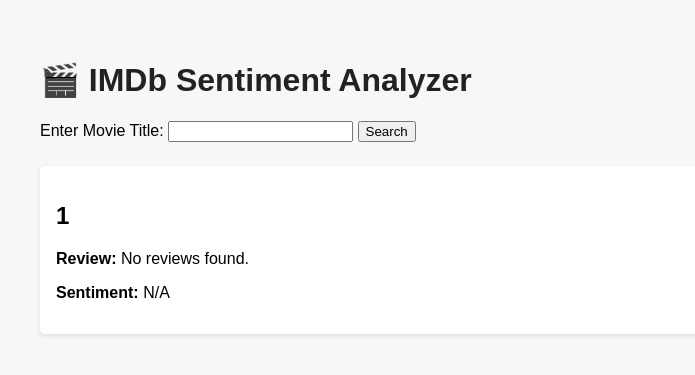
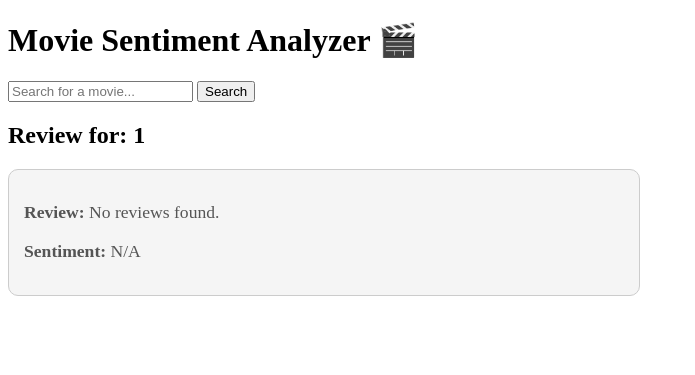
Before and after one commit to AnshikaGupta-1/imdb-sentiment-fastapi, a FastAPI app: page /movie/1 in a window 1280 px wide. Shown: the top 375 px of the page, without its empty margins (0-695 px from the left). Run offline with FastAPI, Linux system fonts and the light colour scheme; data that the repository does not hold is empty.

Commit message:
Update index.html

```diff
--- a/templates/index.html
+++ b/templates/index.html
@@ -1,67 +1,64 @@
 <!DOCTYPE html>
-<html lang="en">
+<html>
 <head>
-  <meta charset="UTF-8" />
-  <meta name="viewport" content="width=device-width, initial-scale=1.0"/>
-  <title>IMDb Sentiment Analyzer</title>
+    <title>Movie Sentiment Analysis</title>
     <style>
-    body {
-      font-family: Arial, sans-serif;
-      background: #f7f7f7;
-      padding: 2rem;
+        .review-box {
+            margin-top: 20px;
+            padding: 15px;
+            border-radius: 10px;
+            font-size: 1.1em;
+            max-width: 600px;
         }
-    h1 {
-      color: #222;
+
+        .positive {
+            background-color: #e6ffed;
+            color: #22863a;
+            border: 1px solid #34d058;
         }
-    form {
-      margin-bottom: 1.5rem;
+
+        .negative {
+            background-color: #ffeef0;
+            color: #cb2431;
+            border: 1px solid #f44336;
         }
-    .movie {
-      padding: 0.5rem 0;
+
+        .neutral {
+            background-color: #f5f5f5;
+            color: #555;
+            border: 1px solid #ccc;
         }
-    .result {
-      background: #fff;
-      padding: 1rem;
-      border-radius: 5px;
-      margin-top: 1rem;
-      box-shadow: 0 2px 5px rgba(0,0,0,0.1);
-    }
-    .positive {
-      color: green;
-    }
-    .negative {
-      color: red;
+
+        .movie-result {
+            margin-bottom: 10px;
         }
     </style>
 </head>
 <body>
-
-  <h1>🎬 IMDb Sentiment Analyzer</h1>
+    <h1>Movie Sentiment Analyzer 🎬</h1>
 
     <form method="post" action="/search">
-    <label for="movie">Enter Movie Title:</label>
-    <input type="text" id="movie" name="movie" required />
+        <input type="text" name="movie" placeholder="Search for a movie..." required>
         <button type="submit">Search</button>
     </form>
 
     {% if movies %}
-    <h2>Select a Movie</h2>
+        <h2>Search Results:</h2>
         <ul>
-      {% for m in movies %}
-        <li class="movie">
-          <a href="/movie/{{ m.imdbID }}">{{ m.Title }} ({{ m.Year }})</a>
+            {% for movie in movies %}
+                <li class="movie-result">
+                    <a href="/movie/{{ movie.imdbID }}">{{ movie.Title }} ({{ movie.Year }})</a>
                 </li>
             {% endfor %}
         </ul>
     {% endif %}
 
     {% if title %}
-    <div class="result">
-      <h2>{{ title }}</h2>
+        <h2>Review for: {{ title }}</h2>
+        <div class="review-box {{ label }}">
             <p><strong>Review:</strong> {{ review }}</p>
-      <p><strong>Sentiment:</strong> <span class="{{ label }}">{{ result }}</span></p>
+            <p><strong>Sentiment:</strong> {{ result }}</p>
         </div>
     {% endif %}
-
 </body>
 </html>
```
Lines whose indentation alone changed are shown as unchanged.
